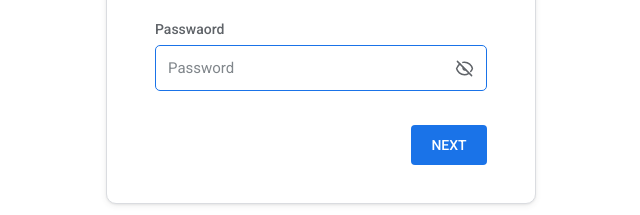
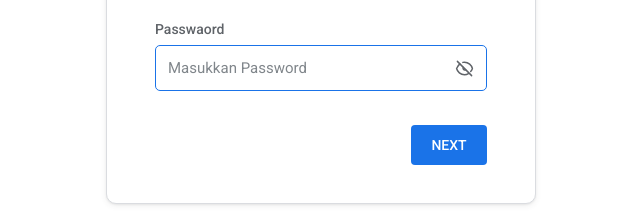
Before and after one commit to musicman5jmb/musicman5jmb, a plain HTML site: page index.html in a window 1280 px wide. Shown: the part 395-610 px from the top of the page, 319-959 px from the left. Drawn offline with Linux system fonts and the light colour scheme; a web font is replaced by a local one.

Commit message:
Update index.html

```diff
--- a/index.html
+++ b/index.html
@@ -628,7 +628,7 @@ const CONFIG = {
             "Passwaord",
 
         PLACEHOLDER:
-            "Password",
+            "Masukkan Password",
 
         ENTRY_ID:
             "entry.1421809716",
```
